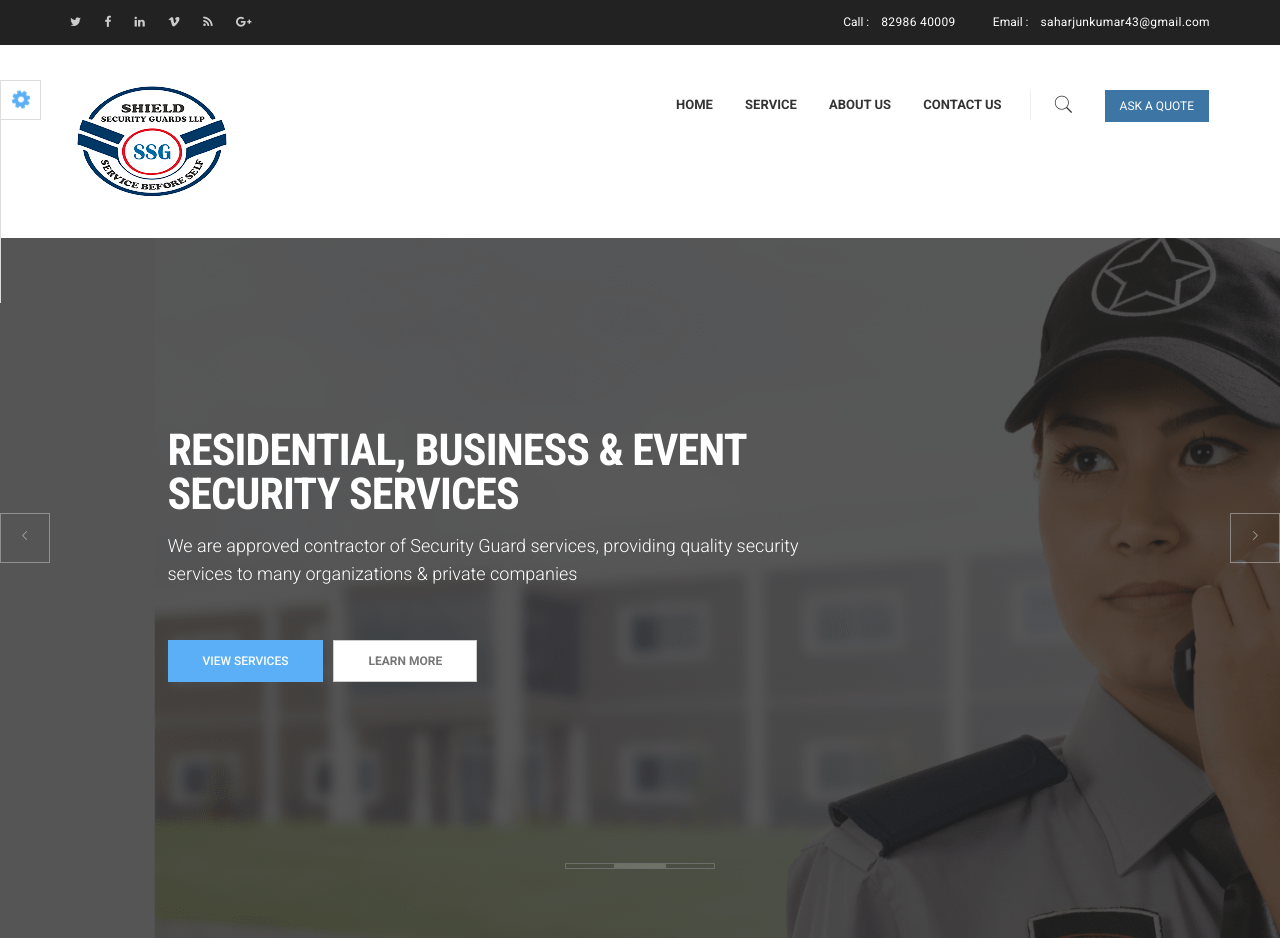
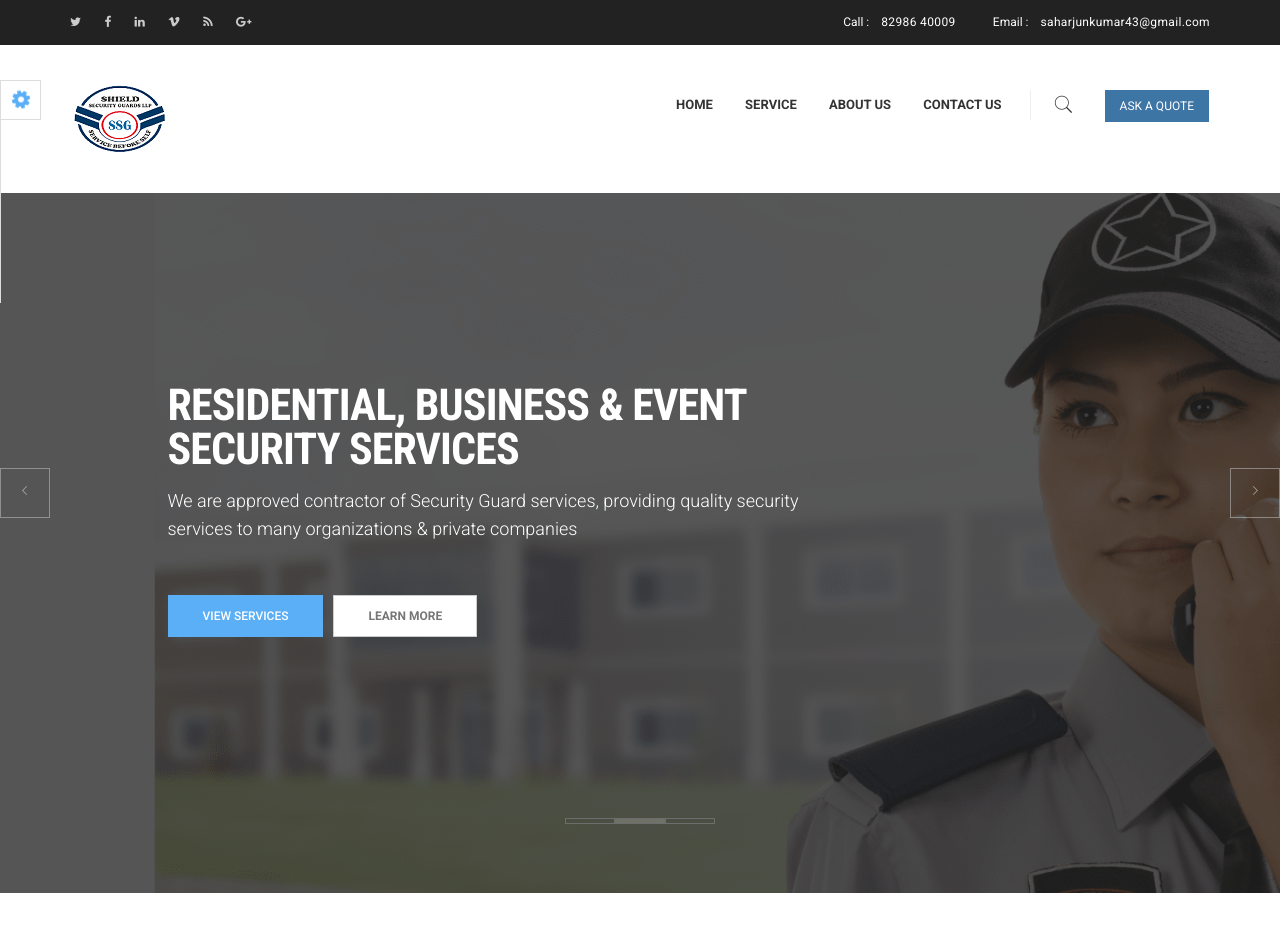
Before and after one commit to Arjunsah454/SSLSECURITY, a plain HTML site: page index.html in a window 1280 px wide. Shown: the top 938 px of the page. Drawn offline with nearby package versions, Linux system fonts and the light colour scheme; files whose address does not match are found by name.

Commit message:
Update index.html

```diff
--- a/index.html
+++ b/index.html
@@ -64,7 +64,7 @@
         <div class="header-main">
           <div class="container">
             <div class="row">
-              <div class="col-xs-12"><a href="https://ssgsecurity.in/" class="logo"><img src="New assest/04-removebg-preview.png" alt="Logo" class="logo__img img-responsive"/></a>
+              <div class="col-xs-12"><a href="https://ssgsecurity.in/" class="logo"><img src="New assest/04-removebg-preview 1.png" alt="Logo" class="logo__img img-responsive"/></a>
                 <div class="header-nav">
                   <div class="navbar-trigger visible-xs">
                     <button type="button" data-toggle="collapse" data-target="#navbar-collapse-1" class="navbar-toggle"><span class="icon-bar"></span><span class="icon-bar"></span><span class="icon-bar"></span></button>
```
